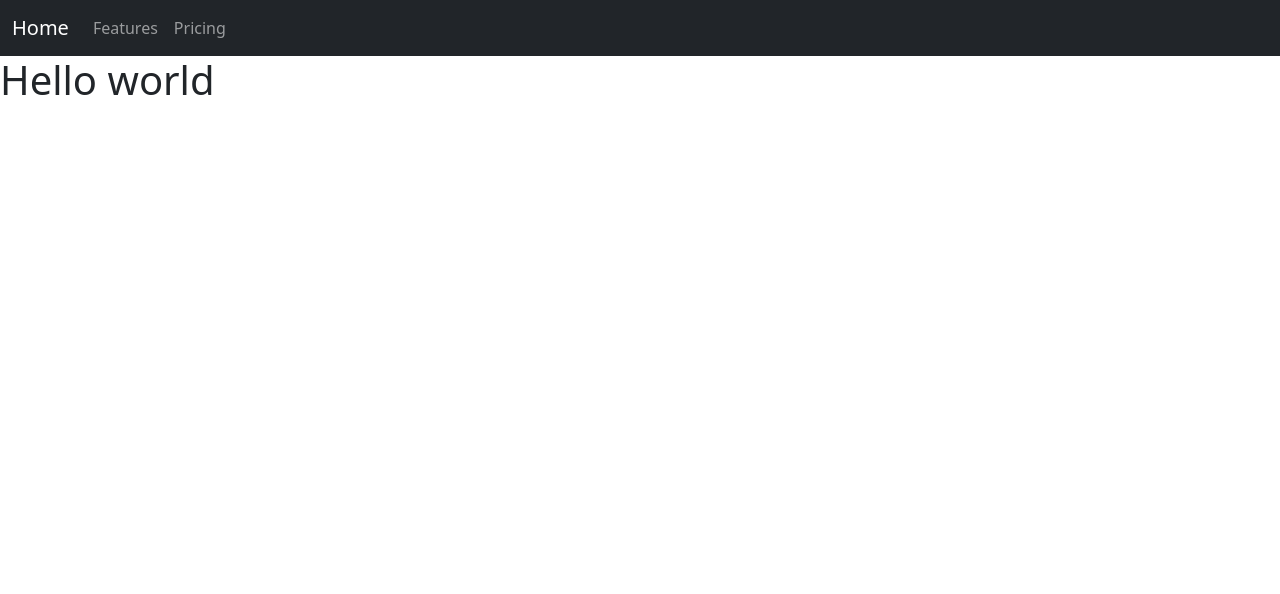
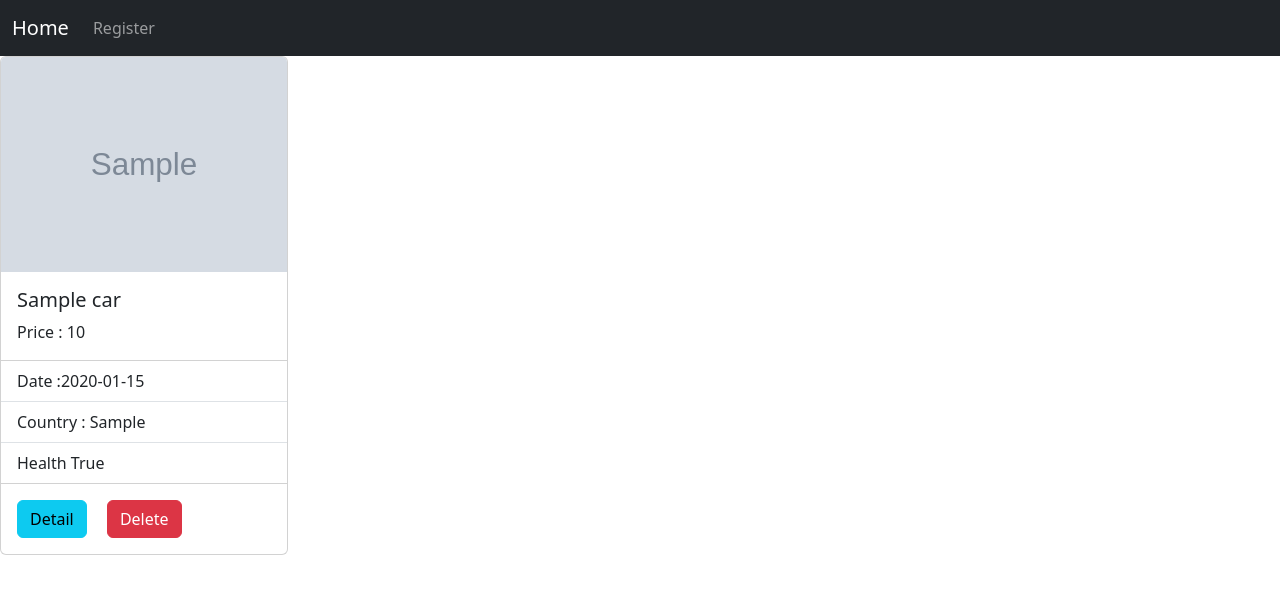
Before and after one commit to Anonyms-david83/team-source, a Flask app: page / in a window 1280 px wide. Shown: the top 594 px of the page. Run offline with Flask 3, Linux system fonts and the light colour scheme; tables that the repository leaves empty hold one stand-in row (values such as "Sample post"); grey boxes marked "Sample" are stand-in pictures.

Commit message:
project finished

```diff
--- a/series 1/Exercise/carshop/app.py
+++ b/series 1/Exercise/carshop/app.py
@@ -1,6 +1,12 @@
 from flask import Flask , render_template , request , redirect , flash , url_for
 from flask_sqlalchemy import SQLAlchemy
 from flask_wtf import FlaskForm
+from datetime import datetime
+
+from wtforms import StringField , DateTimeField , IntegerField , BooleanField , FileField
+from wtforms.validators import DataRequired , Length
+from werkzeug.utils import  secure_filename
+import os
 
 ##############################################[app instance]#######################################################
 
@@ -9,9 +15,8 @@ app = Flask(__name__)
 #############################################[configs]########################################################
 
 app.config['SQLALCHEMY_DATABASE_URI'] = 'sqlite:///db.sqlite3'
-app.secret_key = 'wdiegjnejioionesriognseiofgneiosnfgioesngioesngiongionginerniegnierngsegiongiosenmgioseng'
-
-UPLOAD_FOLDER = 'static/img'
+app.config['SECRET_KEY'] = '1111111112222222222222wwwwwwwwwwwwwwdawdadwdwwdwdwdwwnbfbneawnfgegesngseineasi'
+app.config['UPLOADE_PATH'] = 'static/img'
 ALLOWED_EXTENSIONS = {'txt', 'pdf', 'png', 'jpg', 'jpeg', 'gif'}
 
 ############################################[database]##############################################################
@@ -19,7 +24,15 @@ ALLOWED_EXTENSIONS = {'txt', 'pdf', 'png', 'jpg', 'jpeg', 'gif'}
 db = SQLAlchemy(app)
 
 
-
+class Car(db.Model):
+    id = db.Column(db.Integer, primary_key=True)
+    name = db.Column(db.String(10), nullable=False)
+    price = db.Column(db.Integer, nullable=False)
+    date = db.Column(db.Date, nullable=False , default=datetime.now)
+    cylinder =db.Column(db.Integer, nullable=False)
+    health = db.Column(db.Boolean, nullable=False)
+    country = db.Column(db.String(20), nullable=False)
+    img_path = db.Column(db.String(200), nullable=False)
 
 
 
@@ -30,21 +43,72 @@ with app.app_context():
 
 #############################################[forms]##########################################################
 
+class CarRegisterForm(FlaskForm):
+    name = StringField(label='Name', validators=[DataRequired(message='نباید این فیلد خالی باشد') , Length(min=1 , max=10 , message='تعداد کاراکتر ها بیش از حد مجاز است')] ,
+                       render_kw={'placeholder': 'Name'})
 
-
-
+    price = IntegerField(label='Price', validators=[DataRequired(message='نباید این فیلد خالی باشد')], render_kw={'placeholder': 'Price'})
+    cylinder = IntegerField(label='Cylinder', validators=[DataRequired(message='نباید این فیلد خالی باشد')] , render_kw={'placeholder': 'Cylinder count'})
+    health = BooleanField(label='Health', validators=[DataRequired(message='نباید این فیلد خالی باشد')] , render_kw={'placeholder': 'Health'})
+    country = StringField(label='Country', validators=[DataRequired(message='نباید این فیلد خالی باشد') , Length(min=1 , max=20 , message='تعداد کاراکتر ها بیش از حد مجاز است')] ,
+                          render_kw={'placeholder': 'Country'})
+    img = FileField(label='img' , validators=[DataRequired(message='این فیلد نمیتواند خالی باشد')], render_kw={'placeholder': 'img'})
 ############################################[views]##############################################################
 
 
 @app.route('/')
 def index():
     template_name = 'index.html'
-
-    return render_template(template_name)
+    cars = Car.query.all()
+    return render_template(template_name , cars = cars)
 
 
-#############################################[error handler]######################################################
+@app.route('/register_car' , methods=['GET', 'POST'])
+def register_car():
+    template_name = 'register.html'
+    form_class = CarRegisterForm()
+    if request.method == 'GET':
+        return render_template(template_name , form = form_class)
+    elif request.method == 'POST':
 
+        if form_class.validate_on_submit():
+
+            name = form_class.name.data
+            price = form_class.price.data
+            cylinder = form_class.cylinder.data
+            health = form_class.health.data
+            country = form_class.country.data
+
+            img = form_class.img.data
+            filename = secure_filename(img.filename)
+            img_path = os.path.join(app.config['UPLOADE_PATH'], filename)
+
+            new_car = Car(name = name , price = price , cylinder = cylinder , health = health , country = country , img_path = img_path)
+
+            db.session.add(new_car)
+            db.session.commit()
+
+            img.save(img_path)
+
+        else :
+            return render_template(template_name , form = form_class)
+    return redirect(url_for('index'))
+
+@app.route('/car_detail/<int:car_id>')
+def car_detail(car_id):
+    car = db.get_or_404(Car , car_id)
+    template_name = 'detail.html'
+    return  render_template(template_name , car = car)
+
+@app.route('/car_delete/<int:car_id>')
+def car_delete(car_id):
+    car = db.get_or_404(Car , car_id)
+    db.session.delete(car)
+    db.session.commit()
+
+    return redirect(url_for('index'))
+
+#########################################[error handler]##########################################
 @app.errorhandler(404)
 def page_not_found(e):
     template_name = '404.html'
--- a/series 1/Exercise/carshop/templates/inc/base.html
+++ b/series 1/Exercise/carshop/templates/inc/base.html
@@ -10,6 +10,7 @@
 
 {% include 'inc/nav.html' %}
 
+
 {% block content %} {% endblock content %}
 
 
--- a/series 1/Exercise/carshop/templates/inc/nav.html
+++ b/series 1/Exercise/carshop/templates/inc/nav.html
@@ -1,14 +1,14 @@
 <nav class="navbar navbar-expand-lg  navbar-dark bg-dark">
   <div class="container-fluid">
-    <a class="navbar-brand" href="#">Home</a>
+    <a class="navbar-brand" href="{{url_for('index')}}">Home</a>
     <button class="navbar-toggler" type="button" data-bs-toggle="collapse" data-bs-target="#navbarNavAltMarkup" aria-controls="navbarNavAltMarkup" aria-expanded="false" aria-label="Toggle navigation">
       <span class="navbar-toggler-icon"></span>
     </button>
     <div class="collapse navbar-collapse" id="navbarNavAltMarkup">
       <div class="navbar-nav">
 
-        <a class="nav-link" href="#">Features</a>
-        <a class="nav-link" href="#">Pricing</a>
+        <a class="nav-link" href=" {{url_for('register_car')}} ">Register</a>
+
 
       </div>
     </div>
--- a/series 1/Exercise/carshop/templates/index.html
+++ b/series 1/Exercise/carshop/templates/index.html
@@ -2,11 +2,36 @@
 
 {% block title %} Index page {% endblock title %}
 
+{% block head %}
+
+<link rel="stylesheet" href="{{ url_for('static' , filename = 'static/css/index.css') }}">
+
+{% endblock head %}
+
 {% block content %}
 
 
-    <h1>Hello world</h1>
+<div class="card-card-container">
 
+{% for car in cars %}
 
+    <div class="card" style="width: 18rem;">
+        <img src="{{car.img_path}}" class="card-img-top" alt="IMG">
+        <div class="card-body">
+            <h5 class="card-title">{{ car.name }}</h5>
+            <p class="card-text">Price : {{car.price}}</p>
+        </div>
+        <ul class="list-group list-group-flush">
+            <li class="list-group-item">Date :{{car.date}}</li>
+            <li class="list-group-item"> Country :  {{car.country}}</li>
+            <li class="list-group-item">Health {{car.health}}</li>
+        </ul>
+        <div class="card-body">
+            <a href="{{url_for('car_detail' , car_id = car.id)}}" class="card-link btn btn-info">Detail</a>
+            <a href="{{url_for('car_delete' , car_id = car.id)}}" class="card-link btn btn-danger">Delete</a>
+        </div>
+    </div>
+</div>
+{% endfor %}
 
 {% endblock content %}
```
Also changed, not shown: series 1/Exercise/carshop/instance/db.sqlite3 (deleted).
